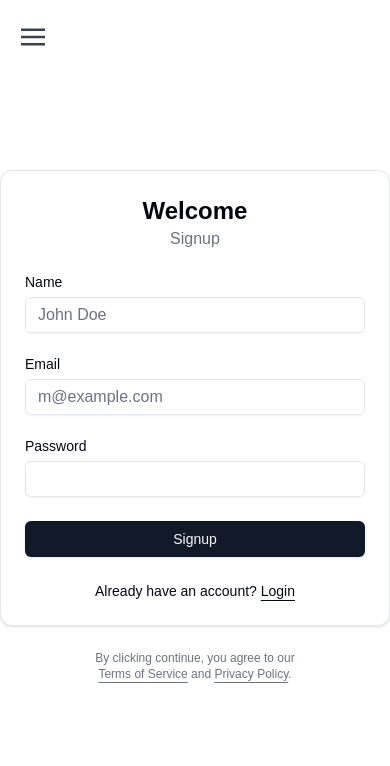
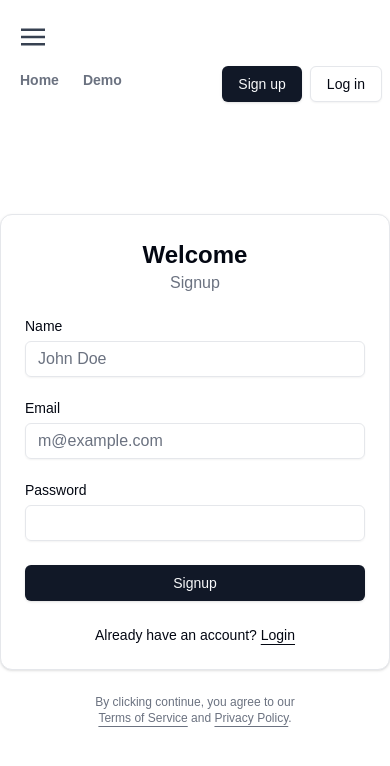
Before and after one commit to wired87/gene_fabric, a Next.js app: page /register in a window 390 px wide. Both pictures are taken after a click on the button 33 px from the left and 37 px from the top of the page. Shown: the top 766 px of the page. Built offline with nearby package versions, Linux system fonts and the light colour scheme.

Commit message:
Implement responsive navigation toggle and improve header layout

```diff
--- a/src/app/(site)/head.tsx
+++ b/src/app/(site)/head.tsx
@@ -2,57 +2,64 @@
 
 import { Button } from "@/components/ui/button";
 import { useRouter } from "next/navigation";
+import { useState } from "react";
 
 export default function Head() {
   const router = useRouter();
+  const [showNav, setShowNav] = useState(false);
 
   const toSignup = () => {
     router.push("/register");
   };
+
   const toLogin = () => {
     router.push("/login");
   };
+
   return (
-    <header className=''>
-      <div className='py-4 px-2 lg:mx-4 xl:mx-12 '>
-        <div className='header-main'>
-          <nav className='flex items-center justify-between flex-wrap'>
-            <div className='block lg:hidden'>
-              <button className='navbar-burger flex items-center px-3 py-2 border rounded text-white border-white hover:text-white hover:border-white'>
+    <header>
+      <div className="py-4 px-2 lg:mx-4 xl:mx-12">
+        <nav className="flex items-center justify-between flex-wrap">
+          <div className="block lg:hidden">
+            <button
+              onClick={() => setShowNav(!showNav)}
+              className="flex items-center px-3 py-2 border rounded text-white border-white hover:text-white hover:border-white"
+            >
               <svg
-                  className='fill-current h-6 w-6 text-gray-700'
-                  viewBox='0 0 20 20'
-                  xmlns='http://www.w3.org/2000/svg'
+                className="fill-current h-6 w-6 text-gray-700"
+                viewBox="0 0 20 20"
+                xmlns="http://www.w3.org/2000/svg"
               >
                 <title>Menu</title>
-                  <path d='M0 3h20v2H0V3zm0 6h20v2H0V9zm0 6h20v2H0v-2z' />
+                <path d="M0 3h20v2H0V3zm0 6h20v2H0V9zm0 6h20v2H0v-2z" />
               </svg>
             </button>
           </div>
           <div
-              id='main-nav'
-              className='w-full flex-grow lg:flex items-center lg:w-auto hidden  '
+            id="main-nav"
+            className={`${showNav ? "block" : "hidden"
+              } w-full flex-grow lg:flex items-center lg:w-auto`}
           >
-              <div className='text-sm flex justify-between lg:flex-grow mt-2 animated jackinthebox xl:mx-8'>
-                <div>
+            <div className="text-sm flex justify-between lg:flex-grow mt-2 xl:mx-8">
+              <div className="flex justify-center ">
                 <a
-                    href='/'
-                    className='block lg:inline-block text-md font-bold text-gray-500  sm:hover:border-indigo-400  hover:text-black mx-2 focus:text-blue-500  p-1 hover:bg-gray-300 sm:hover:bg-transparent rounded-lg'
+                  href="/"
+                  className="block lg:inline-block text-md font-bold text-gray-500 hover:text-black mx-2 p-1 hover:bg-gray-300 rounded-lg"
                 >
                   Home
                 </a>
                 <a
-                    href='demo'
-                    className='block lg:inline-block text-md font-bold  text-gray-500  sm:hover:border-indigo-400  hover:text-black mx-2 focus:text-blue-500  p-1 hover:bg-gray-300 sm:hover:bg-transparent rounded-lg'
+                  href="demo"
+                  className="block lg:inline-block text-md font-bold text-gray-500 hover:text-black mx-2 p-1 hover:bg-gray-300 rounded-lg"
                 >
                   Demo
                 </a>
               </div>
               <div>
-                  <Button className='mx-2' onClick={toSignup}>
+                <Button className="mx-2" onClick={toSignup}>
                   Sign up
                 </Button>
-                  <Button variant='outline' onClick={toLogin}>
+                <Button variant="outline" onClick={toLogin}>
                   Log in
                 </Button>
               </div>
@@ -60,7 +67,6 @@ export default function Head() {
           </div>
         </nav>
       </div>
-      </div>
     </header>
   );
 }
```
Lines whose indentation alone changed are shown as unchanged.
